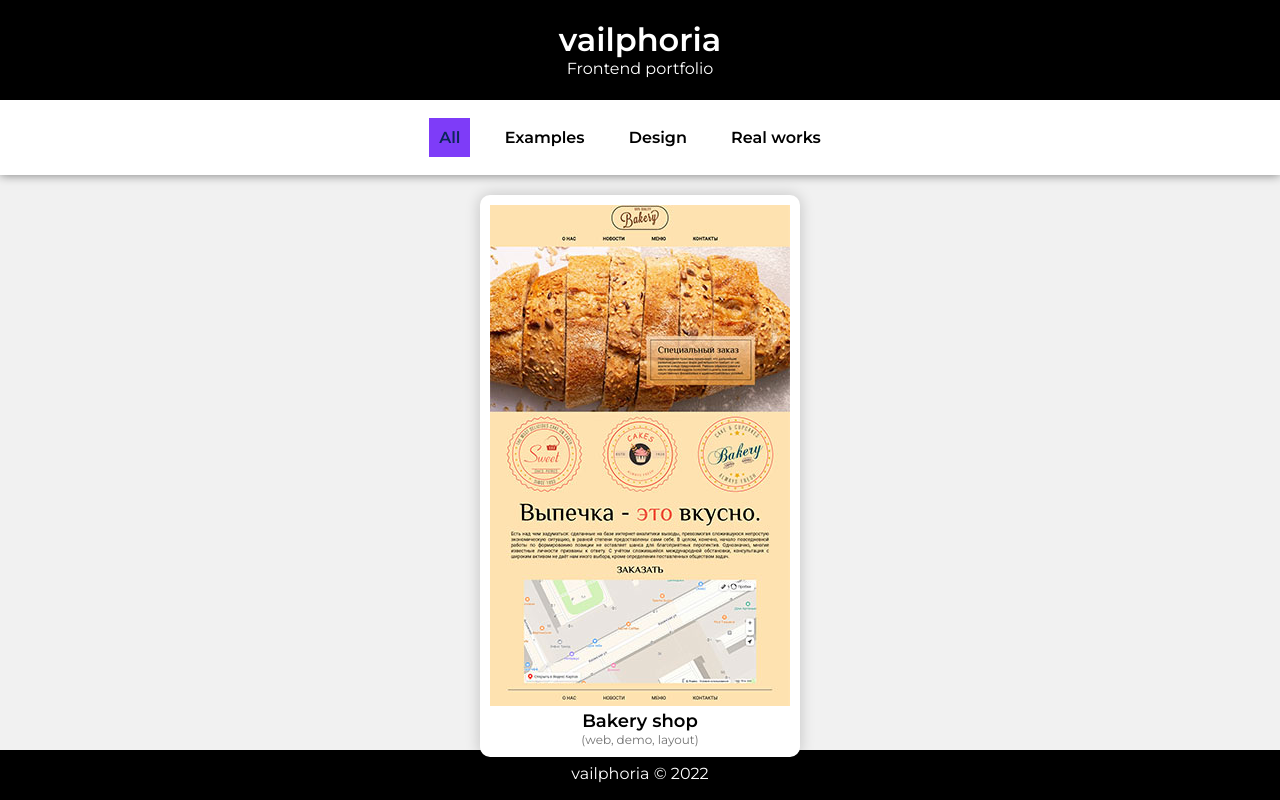
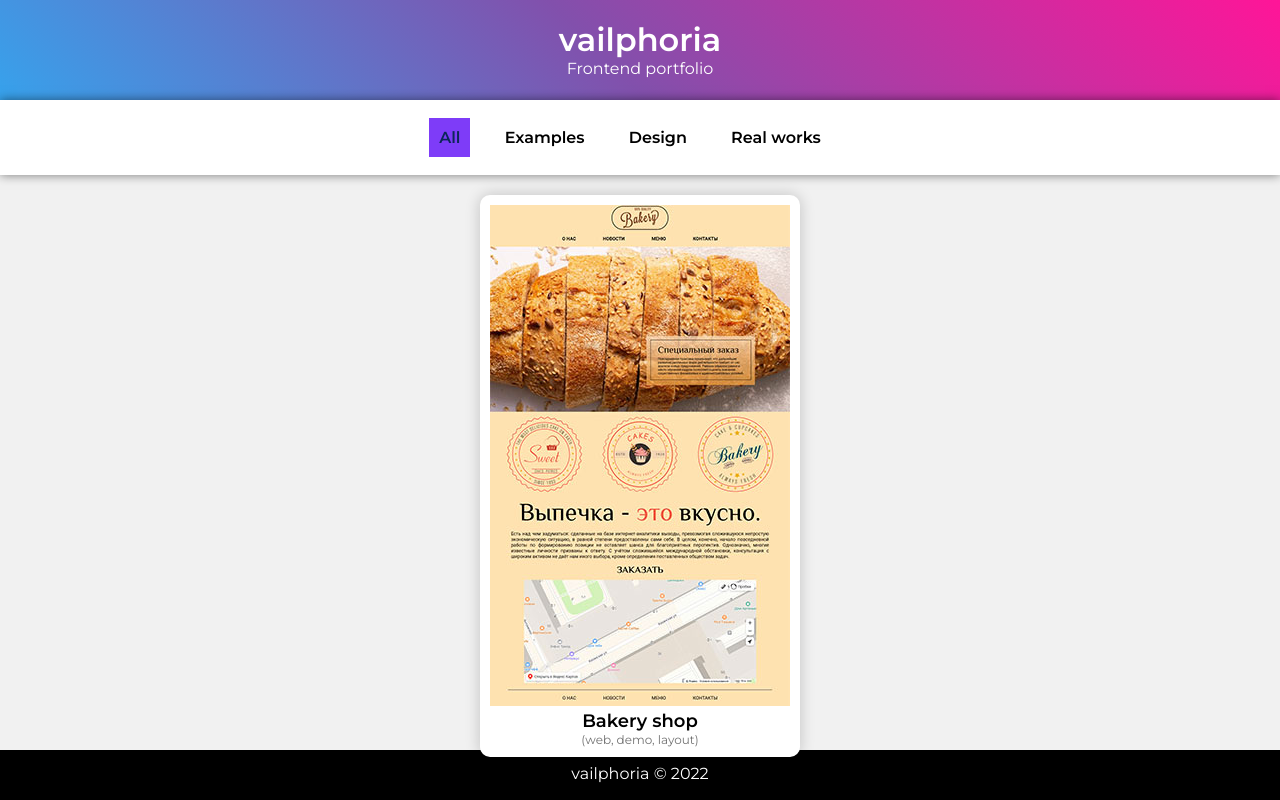
Before and after one commit to vailphoria/quartzether.github.io-1, a plain HTML site: page index.html in a window 1280 px wide. Drawn offline with Linux system fonts and the light colour scheme.

Commit message:
gradient header

```diff
--- a/style.css
+++ b/style.css
@@ -73,7 +73,9 @@ h2 {
 
 header {
 	width: 100%;
-	background-color: #000;
+	/*background-color: #000;*/
+	background-color: #ff1598;
+	background-image: linear-gradient(225deg, #ff1598 0%, #8250ac 53%, #37a2ec 100%);
 	height: 100px;
 	color: #fff;
 	padding: 20px;
```
